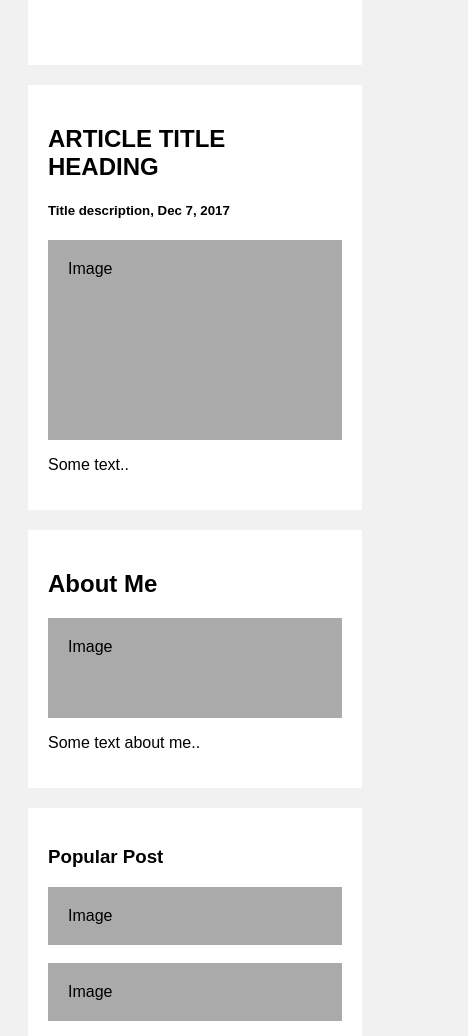
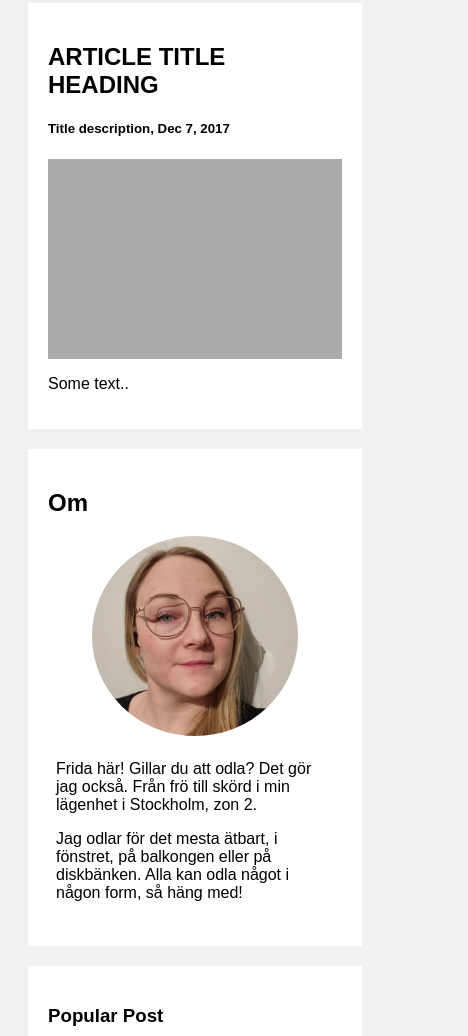
Before and after one commit to itsLoreena/enbalkongodling, a plain HTML site: page index.html in a window 390 px wide. Shown: the part 261-1297 px from the top of the page, 468 px wide, since content can reach past the window. Drawn offline with Linux system fonts and the light colour scheme.

Commit message:
About section added, with picture and text

```diff
--- a/index.html
+++ b/index.html
@@ -1,3 +1,4 @@
+<!DOCTYPE html>
 <html lang="sv">
     <head>
         <meta charset="UTF-8">
@@ -7,7 +8,7 @@
     </head>
     <body>
         <header>
-            <h2>En balkongodling</h1>
+            <h2 class="brand">En balkongodling</h1>
         </header>
 
         <main>
@@ -15,16 +16,22 @@
                 <article class="card">
                     <h2>ARTICLE TITLE HEADING</h2>
                     <h5>Title description, Dec 7, 2017</h5>
-                    <div class="fakeimg" style="height:200px;">Image</div>
+                    <div class="fakeimg" style="height:200px;"></div>
                     <p>Some text..</p>
                 </article>
             </div>
 
             <div class="rightcolumn">
                 <div class="card">
-                    <h2>About Me</h2>
-                    <div class="fakeimg" style="height:100px;">Image</div>
-                    <p>Some text about me..</p>
+                    <h2>Om</h2>
+                    <div class="profile-image-container">
+                        <img src="images/me.jpg" alt="En profilbild på en blond kvinna i glasögon och svart stickad tröja">
+                    </div>
+
+                    <div class="about">
+                        <p>Frida här! Gillar du att odla? Det gör jag också. Från frö till skörd i min lägenhet i Stockholm, zon 2. </p>
+                        <p>Jag odlar för det mesta ätbart, i fönstret, på balkongen eller på diskbänken. Alla kan odla något i någon form, så häng med!</p>
+                    </div>
                 </div>
 
                 <div class="card">
--- a/style.css
+++ b/style.css
@@ -25,6 +25,21 @@ header {
   float: left;
   width: 25%;
   padding-left: 20px;
+}
+
+.profile-image-container {
+  display: flex;
+  justify-content: center;
+}
+
+.profile-image-container img {
+  width: 80%;
+  object-fit: contain;
+  border-radius: 50%;
+}
+
+.about {
+  padding: 0.5em;
 }
 
 /* Fake image */
@@ -73,4 +88,21 @@ footer {
     width: 100%;
     padding: 0;
   }
+
+  .profile-image-container img {
+    width: 60%;
+  }
+
 }
+
+@media screen and (max-width: 576px)
+{
+  .brand
+  {
+    font-size: 1em;
+  }
+
+  .profile-image-container img {
+    width: 70%;
+  }
+}
```
Also changed, not shown: images/me.jpg (added).
